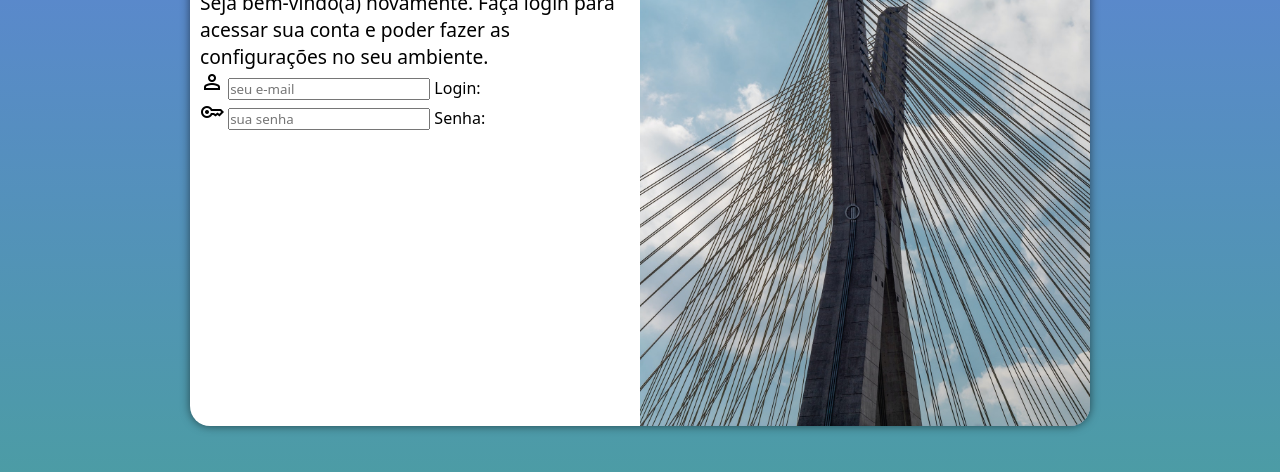
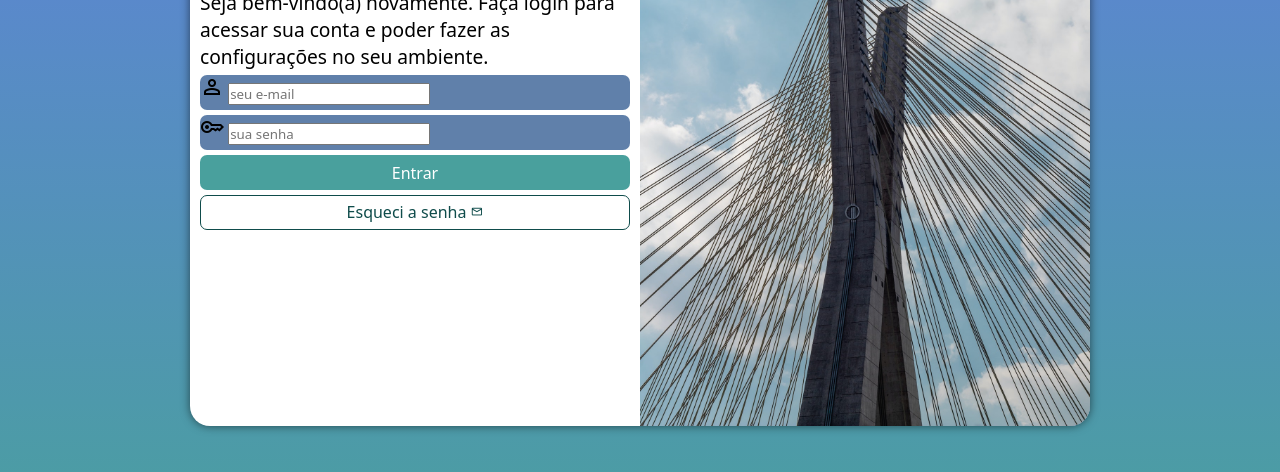
Before and after one commit to geraldoalbino/projeto-login, a plain HTML site: page index.html in a window 1280 px wide. Shown: the part 224-696 px from the top of the page. Drawn offline with nearby package versions, Linux system fonts and the light colour scheme.

Commit message:
Atualizacoes

```diff
--- a/estilos/style.css
+++ b/estilos/style.css
@@ -59,6 +59,59 @@ div#formulario > h1 {
     text-align: center;
     margin-bottom: 10px;
 }
- div#formulario > p {
+
+div#formulario > p {
     font-size: 0.8em;
- }
+}
+
+form > div.campo {
+    display: block;
+    background-color: #6080aa;
+    width: 100%;
+    height: 35px;
+    border-radius: 7px;
+    margin: 5px 0px;
+}
+
+div.campo > label {
+    display: none;
+}
+
+form > input[type=submit] {
+    display: block;
+    font-size: 1em;
+    width: 100%;
+    height: 35px;
+    background-color: #49a09d;
+    color: white;
+    border: none;
+    border-radius: 7px;
+    cursor: pointer;
+}
+
+form > input[type=submit]:hover {
+    background-color: #0f4c4b;
+}
+
+form > a.botao {
+    display: block;
+    text-align: center;
+    font-size: 1em;
+    width: 100%;
+    height: 35px;
+    background-color: white;
+    color: #0f4c4b;
+    padding-top: 5px;
+    margin-top: 5px;
+    border: 1px solid #0f4c4b;
+    border-radius: 7px;
+    text-decoration: none;
+}
+
+form > a.botao:hover {
+    background-color: #7cc2b4;
+}
+
+form > a.botao > span {
+    font-size: 0.8em;
+}
--- a/index.html
+++ b/index.html
@@ -23,16 +23,22 @@
                         <span class="material-symbols-outlined">
                             person
                         </span>
-                        <input type="email" name="login" id="ilogin" placeholder="seu e-mail" autocomplete="email">
+                        <input type="email" name="login" id="ilogin" placeholder="seu e-mail" autocomplete="email" required maxlength="30">
                         <label for="ilogin">Login: </label>
                     </div>
                     <div class="campo">
                         <span class="material-symbols-outlined">
                             key
                         </span>
-                        <input type="password" name="senha" id="isenha" placeholder="sua senha" autocomplete="current-password">
+                        <input type="password" name="senha" id="isenha" placeholder="sua senha" autocomplete="current-password" required minlength="8" maxlength="20">
                         <label for="isenha">Senha: </label>
                     </div>
+                    <input type="submit" value="Entrar">
+                    <a href="esqueci.html" class="botao">Esqueci a senha
+                        <span class="material-symbols-outlined">
+                            mail
+                        </span>
+                    </a>
                 </form>
             </div>
         </section>
```
